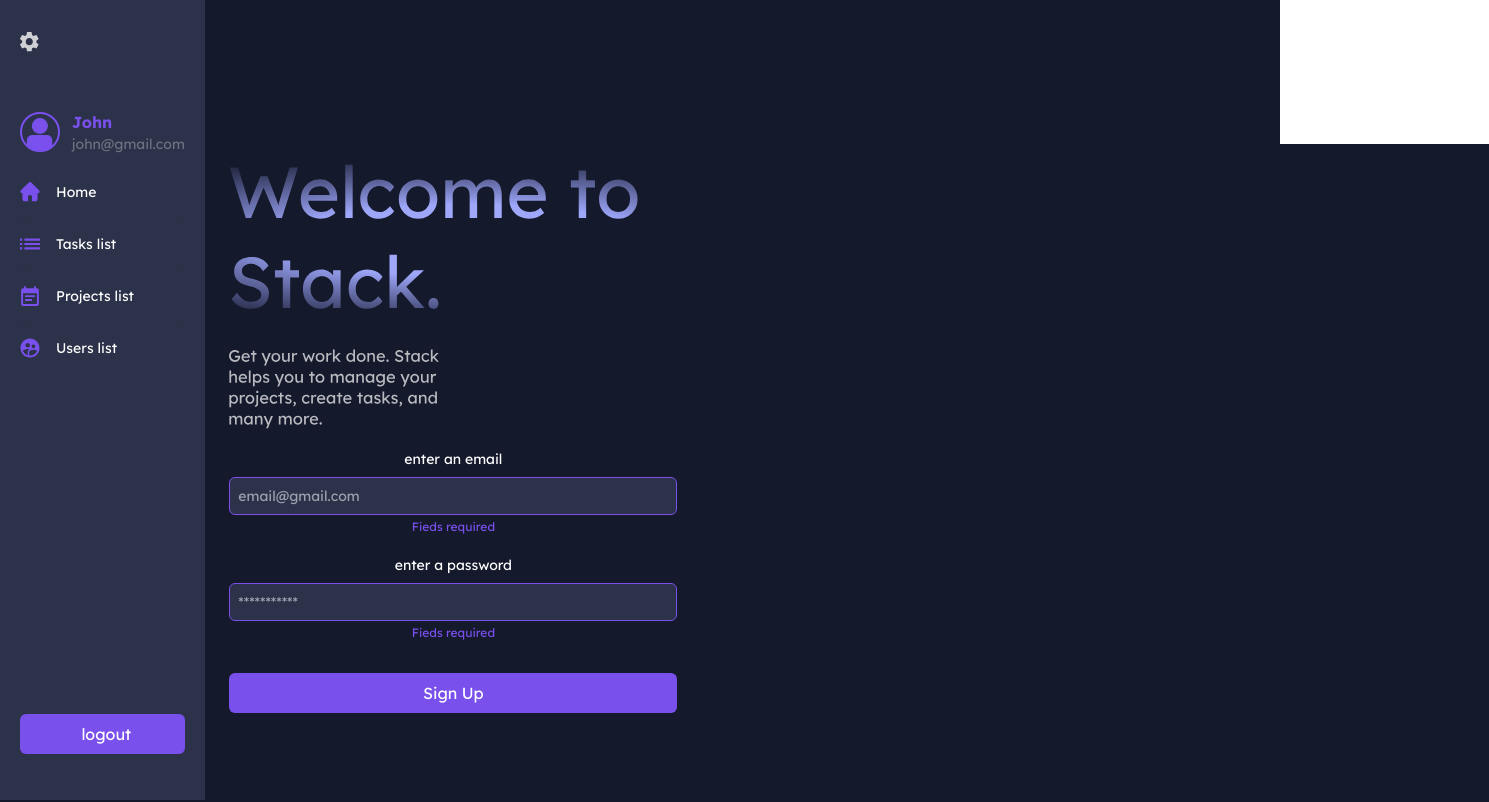
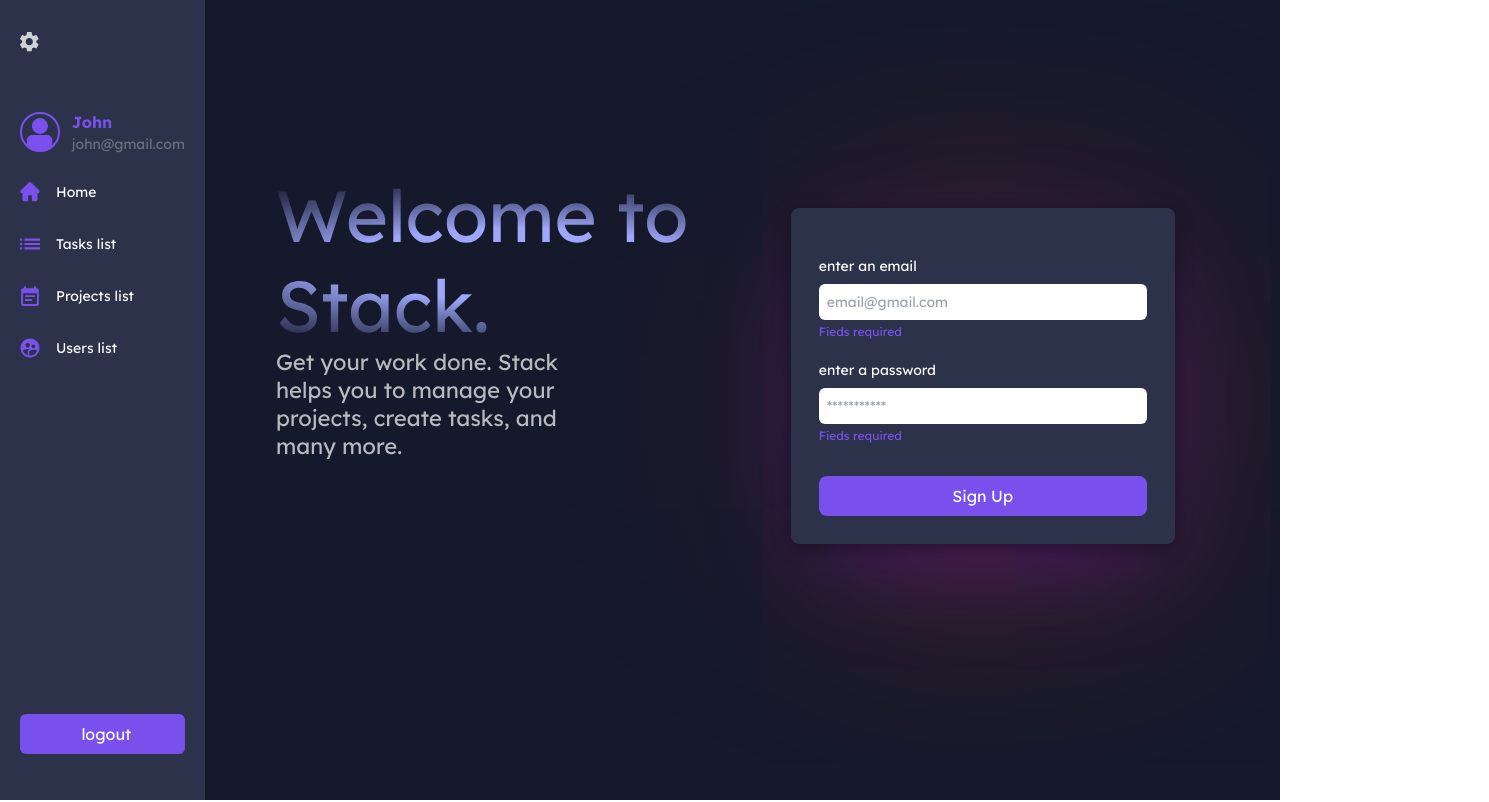
Before and after one commit to WildCodeSchool/2109-wns-remote3-stack-client, a React (Vite) app: page /login in a window 1280 px wide. Shown: the top 802 px of the page, 1489 px wide, since content can reach past the window. Built offline with nearby package versions, Linux system fonts and the light colour scheme; no server answers.

Commit message:
feat: login-page front

```diff
--- a/src/components/formInput/emailInput.tsx
+++ b/src/components/formInput/emailInput.tsx
@@ -29,7 +29,7 @@ function EmailInput({
         type="email"
         placeholder={placeholder}
         {...register(email, { required })}
-        className="bg-darkGray mt-2 border rounded-md focus:outline-none p-2 border-purple"
+        className="bg-white text-lightPurple mt-2  rounded-md focus:outline-none p-2"
       />
       <p className="text-red text-xs">{error}</p>
       {required && <p className="text-xs text-purple mt-1">Fieds required</p>}
--- a/src/components/formInput/pswdInput.tsx
+++ b/src/components/formInput/pswdInput.tsx
@@ -29,7 +29,7 @@ function PswdInput({
         type="email"
         placeholder={placeholder}
         {...register(password, { required })}
-        className="bg-darkGray mt-2 border rounded-md focus:outline-none p-2 border-purple"
+        className="bg-white text-lightPurple mt-2  rounded-md focus:outline-none p-2"
       />
       <p className="text-red text-xs">{error}</p>
       {required && <p className="text-xs text-purple mt-1">Fieds required</p>}
--- a/src/router.tsx
+++ b/src/router.tsx
@@ -9,7 +9,8 @@ import UsersList from '@views/UsersList';
 import Page404 from '@views/Page404';
 import ProjectDetails from '@views/projects/ProjectDetails';
 import TaskDetails from '@views/tasks/TaskDetails';
-import Login from '@views/login';
+import Login from '@views/Login';
+import Signup from '@views/Signup';
 
 function Routes(): JSX.Element {
   return (
@@ -17,6 +18,7 @@ function Routes(): JSX.Element {
       {' '}
       <Route exact path="/" component={HomePage} />
       <Route path="/login" component={Login} />
+      <Route path="/signup" component={Signup} />
       <Route exact path="/projects" component={ProjectList} />
       <Route exact path="/tasks" component={TaskList} />
       <Route exact path="/users" component={UsersList} />
--- /dev/null
+++ b/src/views/Signup.tsx
@@ -0,0 +1,14 @@
+import React from 'react';
+
+function Signup(): JSX.Element {
+  return (
+    <button
+      type="submit"
+      className="mt-8 bg-purple rounded-md w-full text-white px-5 py-2 "
+    >
+      Sign Up
+    </button>
+  );
+}
+
+export default Signup;
--- a/src/views/login.tsx
+++ b/src/views/login.tsx
@@ -1,24 +1,26 @@
 import React from 'react';
+import { useForm } from 'react-hook-form';
 import welcome from '@assets/welcomeLoginText.svg';
+// import userCard from '@assets/Usercard.svg';
 import welcome2 from '@assets/welcomeText2.svg';
 import EmailInput from '@components/formInput/emailInput';
-import { useForm } from 'react-hook-form';
 import PswdInput from '@components/formInput/pswdInput';
-// import pswdInput from '../../components/formInput/pswdInput';
 
 function Login(): JSX.Element {
   const { register } = useForm();
   return (
-    // welcome text parts
-    // TODO : Change Tailwind class for login page.
     <>
-      <div className="text-center mt-36 space-y-8">
-        <div className="w-screen h-screen bg-darkBlue z-50 p-5">
-          <img className="w-90" src={welcome} alt="logo-stack" />
-          <div className="text-center mt-10 space-y-8">
-            <img className="h-20" src={welcome2} alt="logo-stack" />
-          </div>
-          <div className="text-center max-w-md">
+      <div className="md:flex align-center mt-40 ml-10">
+        <div className="flex-1 p-7">
+          <img className="mb-5" src={welcome} alt="logo-stack" />
+          <img className="" src={welcome2} alt="logo-stack" />
+        </div>
+        <div className="flex-1 mt-5 p-7">
+          {/* <div className="">
+          //! todo : put image behind form
+            <img className="" src={userCard} alt="logo-stack" />
+          </div> */}
+          <div className="block p-7 rounded-lg bg-darkGray max-w-sm shadow-purple">
             <form>
               <EmailInput
                 label="enter an email"
@@ -40,7 +42,7 @@ function Login(): JSX.Element {
               />
               <button
                 type="submit"
-                className="mt-8 bg-purple rounded-md w-full text-white px-5 py-2 "
+                className="mt-8 bg-purple rounded-lg w-full text-white px-5 py-2 shadow-inner-lg"
               >
                 Sign Up
               </button>
@@ -48,6 +50,18 @@ function Login(): JSX.Element {
           </div>
         </div>
       </div>
+      {/* <div>
+
+        <div className="text-center mt-10 space-y-8">
+        </div>
+      </div>
+      <div className="text-center mt-36 space-y-8">
+        <div className="w-screen h-screen bg-darkBlue z-50 p-5">
+          <div className="text-center max-w-md">
+
+          </div>
+        </div>
+      </div> */}
     </>
   );
 }
--- a/tailwind.config.js
+++ b/tailwind.config.js
@@ -23,7 +23,8 @@ module.exports = {
         modal: '38rem',
       },
       boxShadow: {
-        purple: '2px 1px 19px 5px rgba(121, 80, 236, 0.1)',
+        purple:
+          '0px 4px 18px rgba(0, 0, 0, 0.4), 9px 26px 250px -25px rgba(255, 70, 12, 0.4), 0px 31px 109px -25px rgba(105, 12, 255, 0.4)',
       },
     },
   },
```
Also changed, not shown: src/assets/Usercard.svg (added), 1 other file (tests, documents, lock files or other folders).
